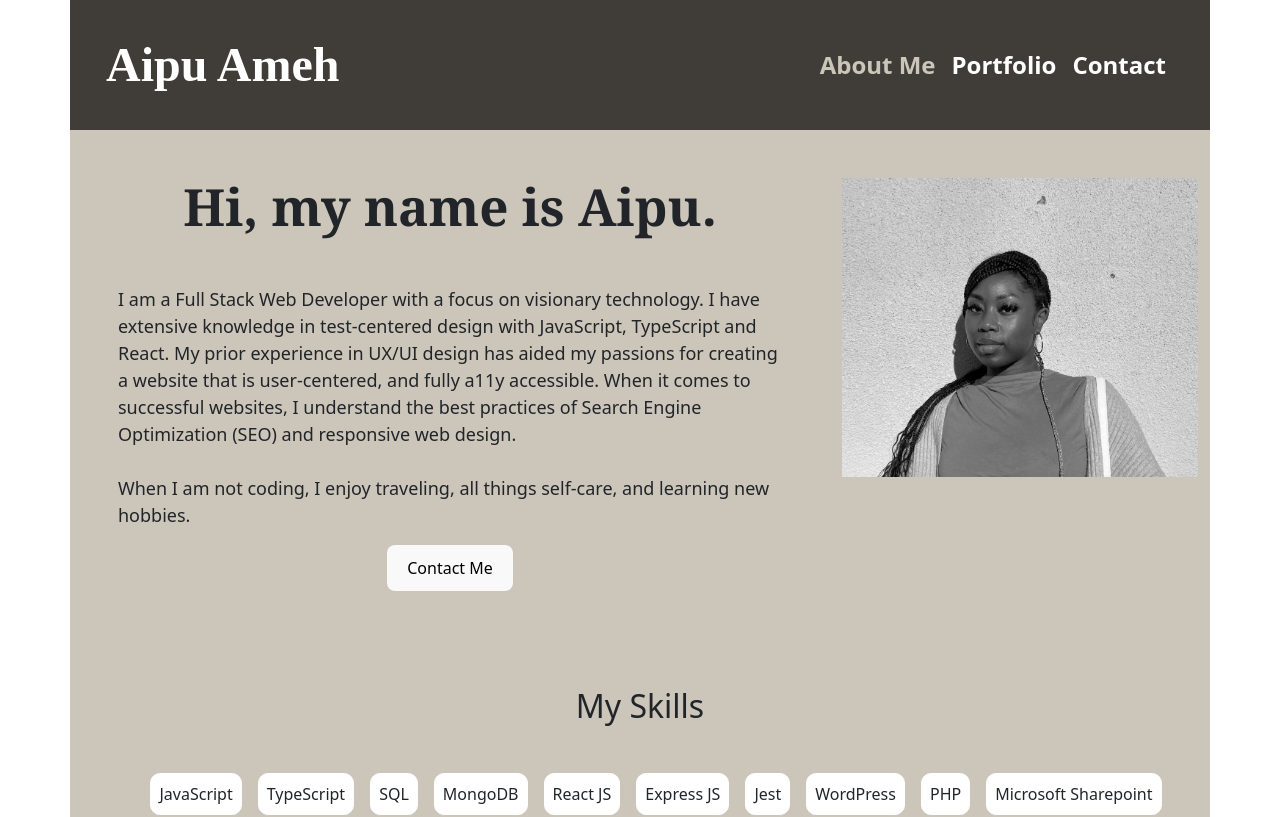
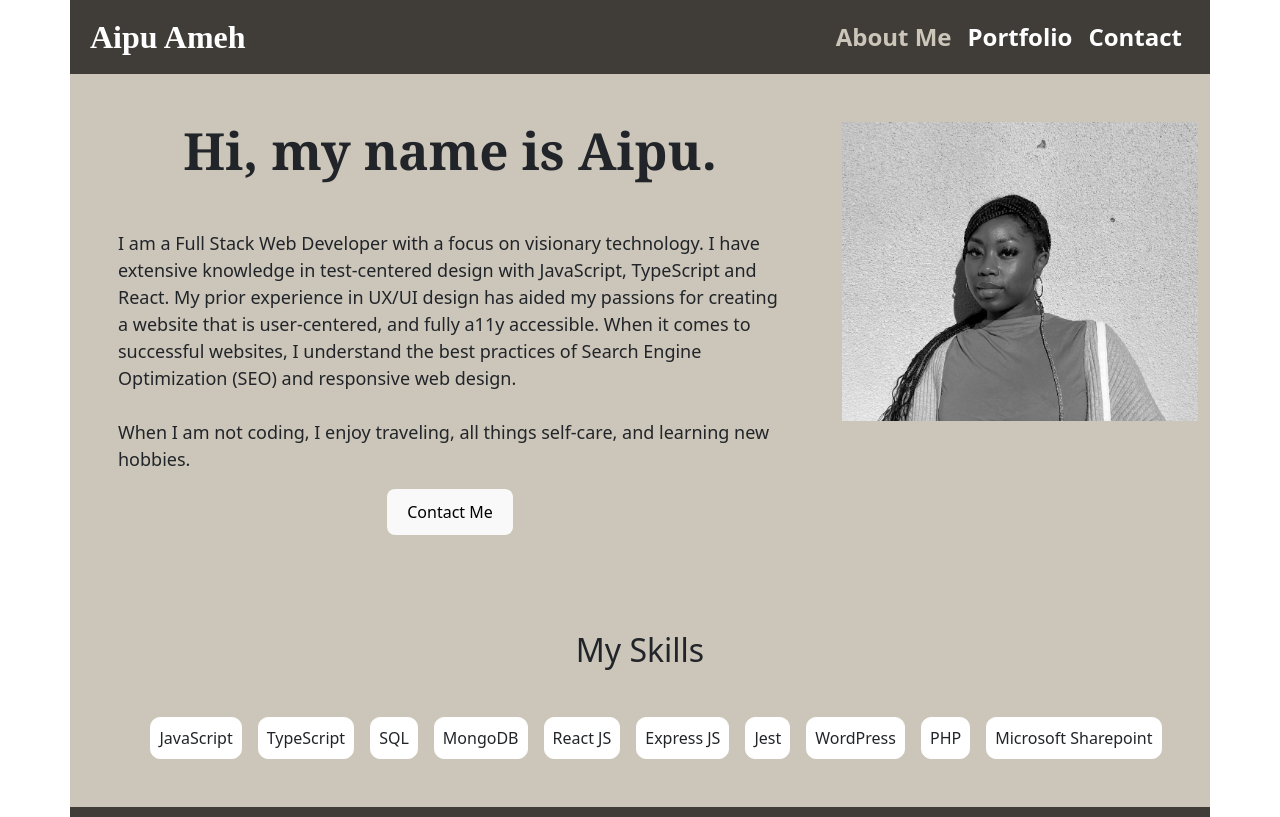
Before and after one commit to AipuAmeh/my-react-portfolio, a React (Vite) app: page / in a window 1280 px wide. Shown: the top 817 px of the page. Built offline with nearby package versions, Linux system fonts and the light colour scheme.

Commit message:
fixed navbar

```diff
--- a/src/components/Navigation.jsx
+++ b/src/components/Navigation.jsx
@@ -18,7 +18,7 @@ function Nav() {
   const currentPage = useLocation().pathname;
 
   return (
-    <nav className="navbar navbar-expand-lg p-4" style={styles.nav}>
+    <nav className="navbar navbar-expand-lg p-2" style={styles.nav}>
       <div className="container-fluid">
         <Link className="navbar-brand" style={styles.brand}>Aipu Ameh</Link>
         <button className="navbar-toggler" type="button" data-bs-toggle="collapse" data-bs-target="#navbarNavAltMarkup" aria-controls="navbarNavAltMarkup" aria-expanded="false" aria-label="Toggle navigation">
--- a/src/components/css/index.css
+++ b/src/components/css/index.css
@@ -9,7 +9,7 @@
 
 .navbar-brand {
     font-weight: 850;
-    font-size: 3em;
+    font-size: 2em;
     color: white;
 }
 
```
